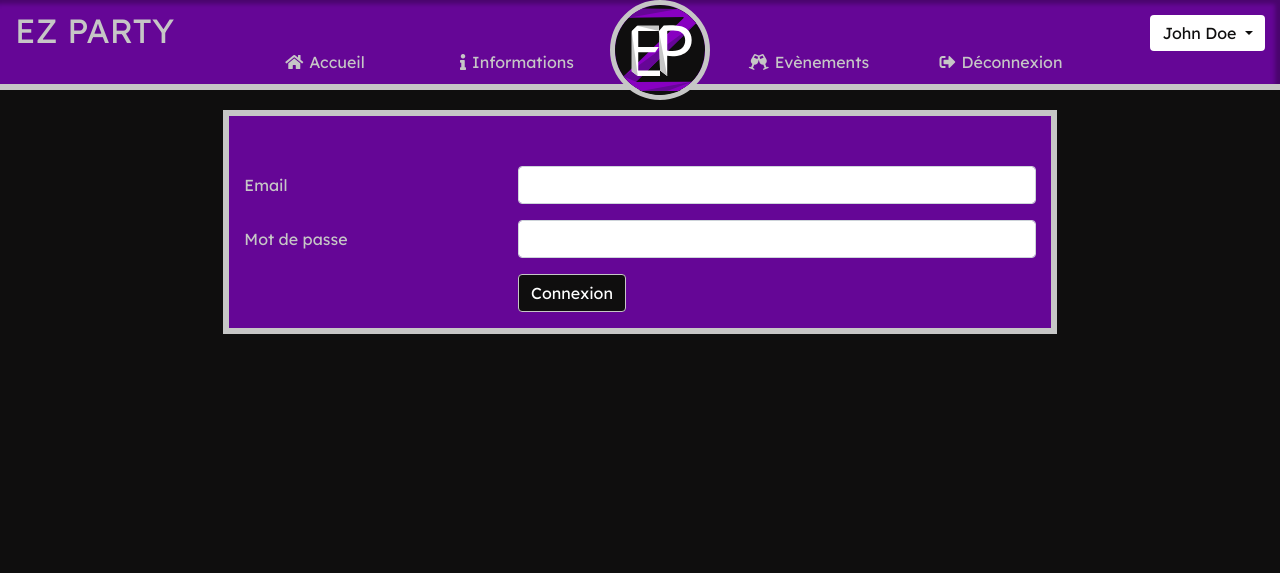
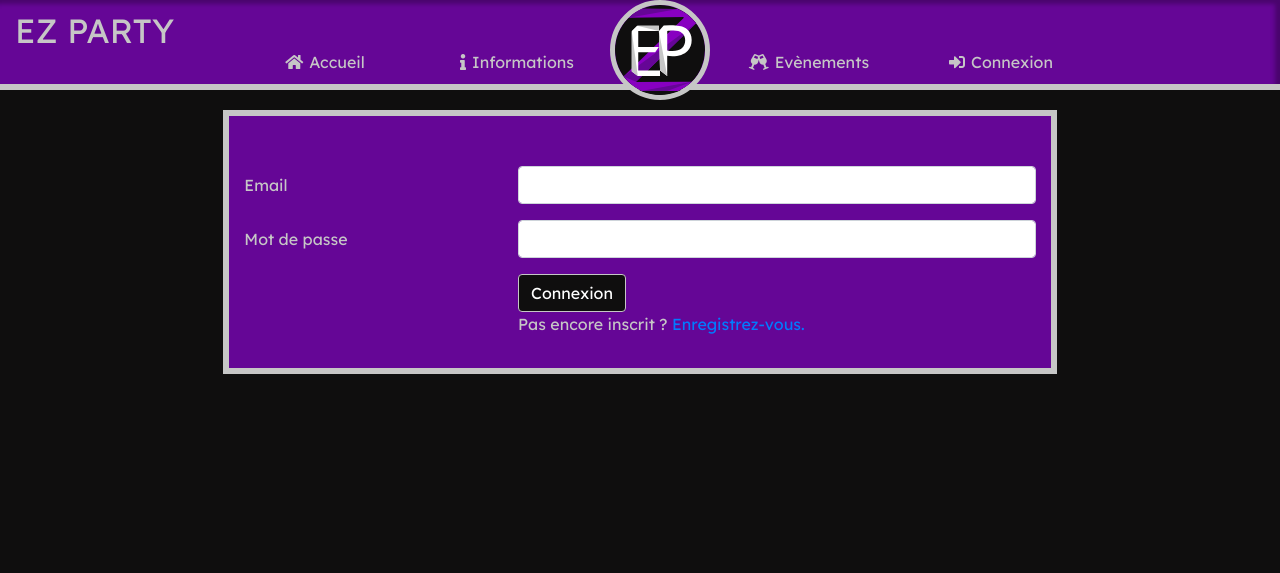
Before and after one commit to Cashayme/OC-Project-5, a CodeIgniter app: page /ez_party/login/index in a window 1280 px wide. Shown: the top 573 px of the page. Run offline with CodeIgniter, Linux system fonts and the light colour scheme; some libraries are stand-ins or nearby versions.

Commit message:
Ajout sessions, maintenance de connexion..

```diff
--- a/application/controllers/login.php
+++ b/application/controllers/login.php
@@ -5,13 +5,15 @@
       public function __construct() {
          parent::__construct();
          $this->load->helper(array('form', 'url'));
-         $this->load->library('bcrypt');
+		 $this->load->library('bcrypt');
       }
 
       public function index() {
 
          /* Load form validation library */
-         $this->load->library('form_validation');
+		 $this->load->library('form_validation');
+		 if($this->session->userdata('logged'))
+		 redirect('login/logged');
 
 	 /* Validation rule */
 	 $this->form_validation->set_rules('email', 'Email', 'required|valid_email');
@@ -22,9 +24,13 @@
          }
          else {
 			$this->load->model('login_model');
-			$result = $this->login_model->login();
+			$result = $this->login_model->login($this->input->post('email'));
 			if ($result > 0)
-			redirect('login/dashboard');
+				{
+				$this->session->set_userdata('logged', '1');
+				$this->session->set_userdata('alias', $this->login_model->getInfos($this->input->post('email')));
+				redirect('login/logged');
+				}
 			else
 			  {
 				$msg = "L'email et le mot de passe ne correspondent pas ou sont invalides";
@@ -33,9 +39,17 @@
 		}
 	}
 
-	public function dashboard()
+	public function logged()
 	  {
-	    $this->layout->view('dashboard');
+		$this->layout->view('logged');
+		if (!$this->session->userdata('logged'))
+			redirect('login/index');
+	  }
+
+	public function logout()
+	  {
+		$this->session->sess_destroy();
+		redirect('login/index');
 	  }
  }
 
--- a/application/themes/default.php
+++ b/application/themes/default.php
@@ -13,21 +13,27 @@
 <body>
     <header>
         <nav id="navbar">
-            <a class="navbar-brand" href="#"> EZ PARTY</a>
+            <a class="navbar-brand" href="<?php echo ''.site_url('router/accueil').'' ?>"> EZ PARTY</a>
             <button class="btn burger hamburger hamburger--squeeze" data-toggle="collapse" data-target="#burger-nav" >
                 <span class="hamburger-box">
                     <span class="hamburger-inner"></span>
                 </span>
             </button>
             <ul id="burger-nav" class="collapse">
-                <li class="nav-btn"><a href="#"><i class="fas fa-home"></i>Accueil</a></li>
+                <li class="nav-btn"><a href="<?php echo ''.site_url('router/accueil').'' ?>"><i class="fas fa-home"></i>Accueil</a></li>
                 <li class="nav-btn"><a href="#"><i class="fas fa-info"></i>Informations</a></li>
                 <li class="nav-btn"><a href="#"><i class="fas fa-glass-cheers"></i>Evènements</a></li>
-                <li class="nav-btn"><a href="#"><i class="fas fa-sign-out-alt"></i>Déconnexion</a></li>
+                <?php if(!($this->session->userdata('logged')))
+                        echo '<li class="nav-btn"><a href="'.site_url('login/index').'"><i class="fas fa-sign-in-alt"></i>Connexion</a></li>';
+                    else
+                    {
+                        echo '<li class="nav-btn"><a href="'.site_url('login/logout').'"><i class="fas fa-sign-out-alt"></i>Déconnexion</a></li>';
+                    }
+                ?>
             </ul>
-            <div class="dropdown profile-view">
+            <div class="dropdown profile-view" <?php if(!($this->session->userdata('logged'))) echo 'style= "display:none"'; ?>>
                 <button id="btn-lg" class="btn btn-secondary dropdown-toggle" type="button" id="dropdownMenuButton" data-toggle="dropdown" aria-haspopup="true" aria-expanded="false">
-                    John Doe
+                    <?php echo ''.$this->session->userdata('alias').'' ?>
                 </button>
                 <button id="btn-sm" class="btn btn-secondary dropdown-toggle" type="button" id="dropdownMenuButton" data-toggle="dropdown" aria-haspopup="true" aria-expanded="false">
                     <i class="fas fa-user-circle"></i>
@@ -40,11 +46,17 @@
                     </div>
             </div>
             <ul id="original-nav">
-                <li class="nav-btn original-btn"><a href="#"><i class="fas fa-home"></i>Accueil</a></li>
+                <li class="nav-btn original-btn"><a href="<?php echo ''.site_url('router/accueil').'' ?>"><i class="fas fa-home"></i>Accueil</a></li>
                 <li class="nav-btn original-btn"><a href="#"><i class="fas fa-info"></i>Informations</a></li>
                 <img id="navlogo" src="../assets/images/logo.svg" alt="logo de EZ Party">
                 <li class="nav-btn original-btn"><a href="#"><i class="fas fa-glass-cheers"></i>Evènements</a></li>
-                <li class="nav-btn original-btn"><a href="#"><i class="fas fa-sign-out-alt"></i>Déconnexion</a></li>
+                <?php if(!($this->session->userdata('logged')))
+                        echo '<li class="nav-btn original-btn"><a href="'.site_url('login/index').'"><i class="fas fa-sign-in-alt"></i>Connexion</a></li>';
+                    else
+                    {
+                        echo '<li class="nav-btn original-btn"><a href="'.site_url('login/logout').'"><i class="fas fa-sign-out-alt"></i>Déconnexion</a></li>';
+                    }
+                ?>
             </ul>
         </nav>
     </header>
--- a/application/views/login.php
+++ b/application/views/login.php
@@ -23,12 +23,11 @@
         <div class="form-group row">
             <div class="offset-4 col-8">
             <button name="submit" type="submit" class="btn btn-primary">Connexion</button>
+            <p>Pas encore inscrit ? <a href="<?php echo ''.site_url('registration/index').'' ?>">Enregistrez-vous.</a></p>
             <?php
 		    echo form_close();
 		    ?>
-            </div>
         </div>
-
+    </div>
 </div>
-
 </div>
```
Also changed, not shown: application/models/login_model.php (+8 -2 lines), application/models/user_model.php (added, +9 -0 lines), application/views/logged.php (renamed from application/views/dashboard.php).
